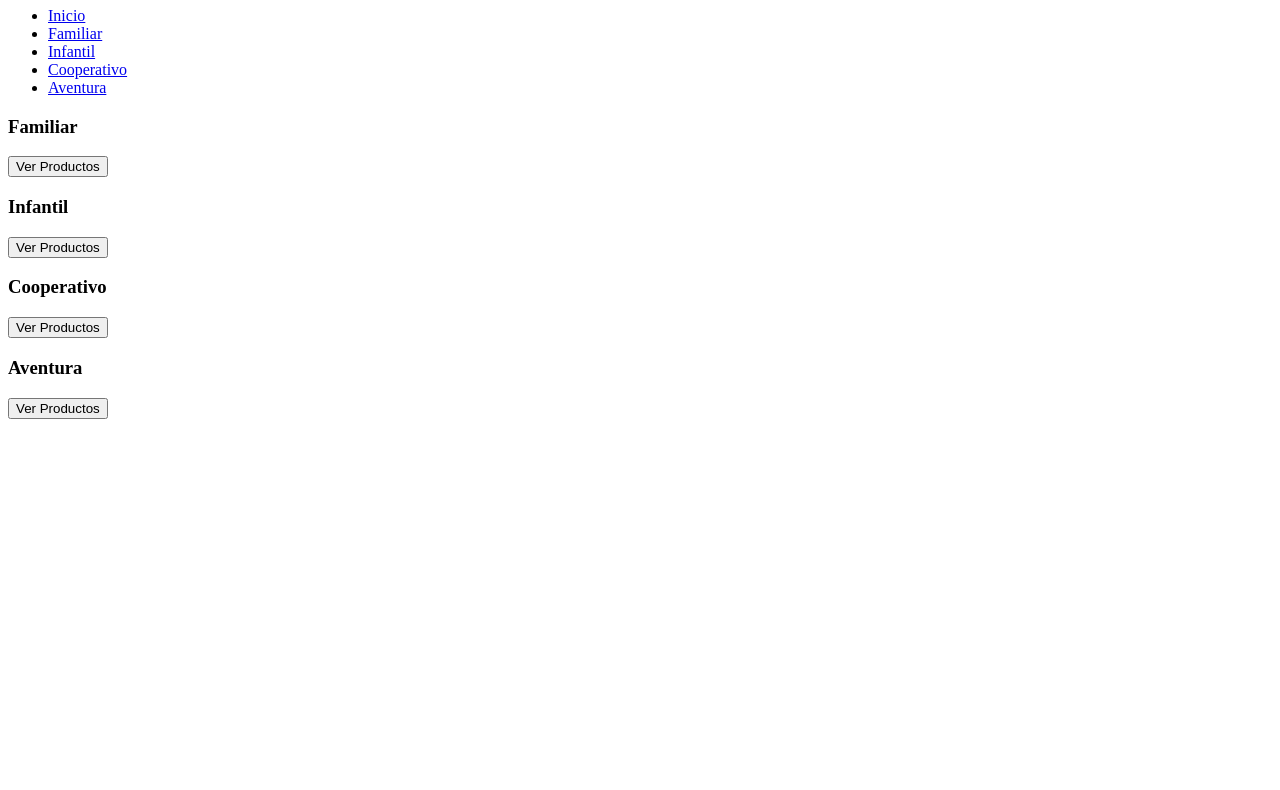
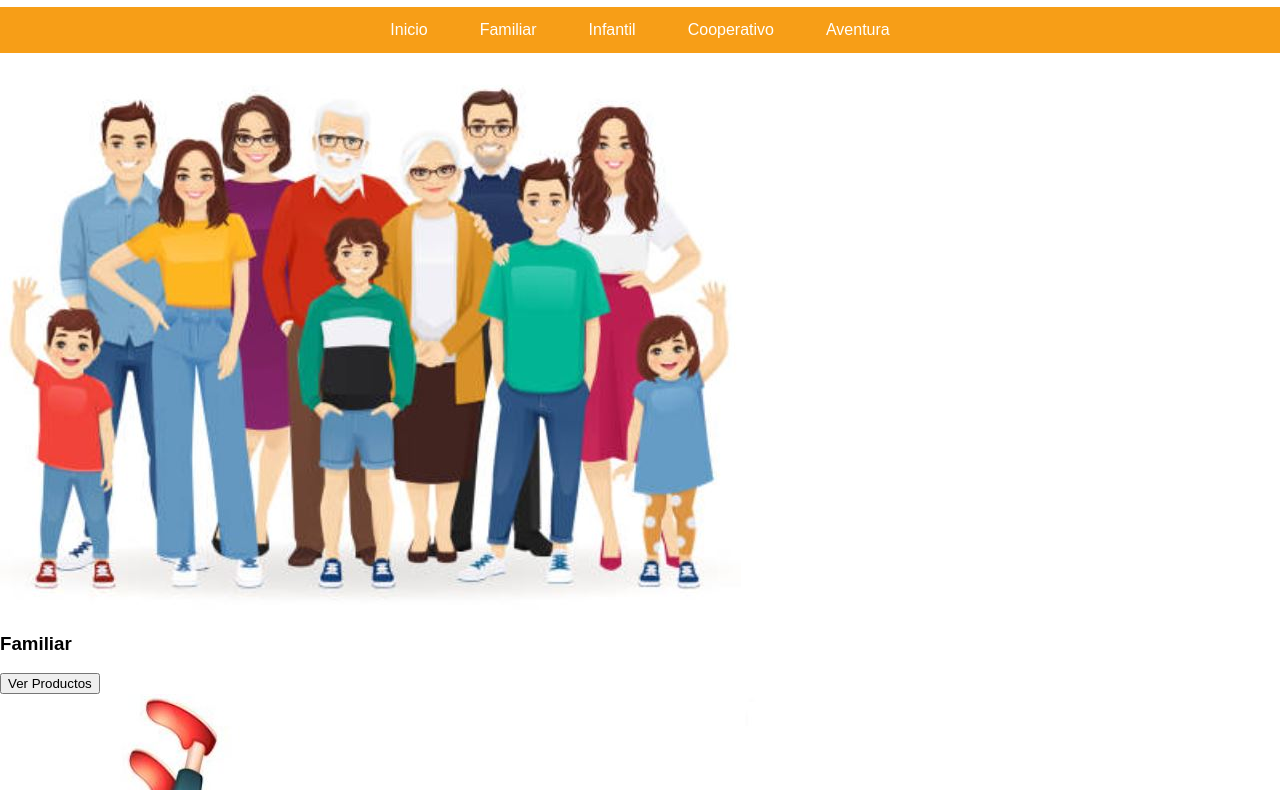
Before and after one commit to manvg/PaginaWeb_01, a plain HTML site: page index.html in a window 1280 px wide. Shown: the part 73-863 px from the top of the page. Before the commit the page ends 800 px from the top, so only its background shows below. Drawn offline with nearby package versions, Linux system fonts and the light colour scheme; files whose address does not match are found by name.

Commit message:
1)Se agrega hoja de estilos css y se referencia index.html 2)Se aplican estilos a menú y botones

```diff
--- /dev/null
+++ b/css/style.css
@@ -0,0 +1,31 @@
+body {
+    font-family: Arial, sans-serif;
+    margin: 0;
+    padding: 0;
+}
+/*Menú principal*/
+nav {
+    background-color: #f79e17;
+    overflow: hidden;
+    display: flex;
+    justify-content: center; /* Centra el contenido del nav */
+}
+nav ul {
+    list-style-type: none;
+    margin: 0;
+    padding: 0;
+    display: flex; /* Hace que los elementos de la lista se alineen en fila */
+}
+nav ul li {
+    margin: 0 10px; /* Añade espacio entre los elementos del menú */
+}
+nav ul li a {
+    display: block;
+    color: white;
+    text-align: center;
+    padding: 14px 16px;
+    text-decoration: none;
+}
+nav ul li a:hover {
+    background-color: #2e343a;
+}
--- a/index.html
+++ b/index.html
@@ -4,15 +4,16 @@
     <meta charset="UTF-8">
     <meta name="viewport" content="width=device-width, initial-scale=1.0">
     <title>Saint Peter Games - Juegos de Mesa</title>
+    <link rel="stylesheet" type="text/css" href="V:/Repositorio Local/Exp1_S1_PaginaWeb/style.css">
     <script src="https://ajax.googleapis.com/ajax/libs/jquery/3.7.1/jquery.min.js"></script>
 </head>
 <body>
-    <div>
+    <div class="container_nombre_sitio">
         <h1>Saint Peter Games</h1>
     </div>
     <nav>
         <ul>
-            <li><a href="#">Inicio</a></li>
+            <li><a href="V:/Repositorio Local/Exp1_S1_PaginaWeb/index.html">Inicio</a></li>
             <li><a href="#">Familiar</a></li>
             <li><a href="#">Infantil</a></li>
             <li><a href="#">Cooperativo</a></li>
@@ -21,18 +22,22 @@
     </nav>
     <div>
         <div>
+            <img src="V:/Repositorio Local/Exp1_S1_PaginaWeb/img/categoria_familia.jpg" alt="Categoría 1">
             <h3>Familiar</h3>
             <button class="button">Ver Productos</button>
         </div>
         <div>
+            <img src="V:/Repositorio Local/Exp1_S1_PaginaWeb/img/categoria_infantil.jpg" alt="Categoría 2">
             <h3>Infantil</h3>
             <button class="button">Ver Productos</button>
         </div>
         <div>
+            <img src="V:/Repositorio Local/Exp1_S1_PaginaWeb/img/categoria_cooperativo.jpg" alt="Categoría 3">
             <h3>Cooperativo</h3>
             <button class="button">Ver Productos</button>
         </div>
         <div>
+            <img src="V:/Repositorio Local/Exp1_S1_PaginaWeb/img/categoria_aventura.jpg" alt="Categoría 4">
             <h3>Aventura</h3>
             <button class="button">Ver Productos</button>
         </div>
```
Also changed, not shown: img/categoria_aventura.JPG (added), img/categoria_cooperativo.JPG (added), img/categoria_familia.JPG (added), img/categoria_infantil.JPG (added).
